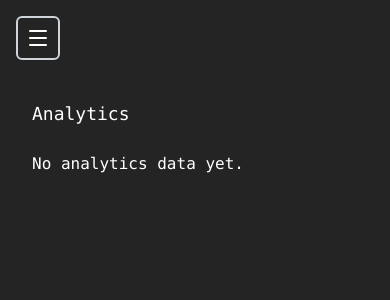
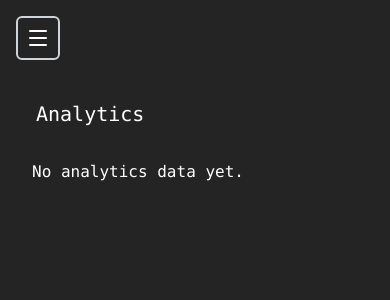
Before and after one commit to Ein-shen/Finance_tracker, a React (Vite) app in the folder client/: page /dashboard/analytics in a window 390 px wide. Shown: the top 300 px of the page. Built offline with nearby package versions, Linux system fonts and the light colour scheme; no server answers.

Commit message:
fix the header analytics

```diff
--- a/client/src/pages/user/Analytics.jsx
+++ b/client/src/pages/user/Analytics.jsx
@@ -56,14 +56,18 @@ export const Analytics = () => {
   }
 
   return (
-    <div className="w-full px-4 sm:px-8 md:px-12 lg:px-5 pb-10">
-
-      <h1 className="font-mono text-lg sm:text-2xl theme-text mb-6">
+    <div className="w-full md:pt-0 h-screen">
+      {/* HEADER */}
+      <div className="w-full   rounded-md px-5 flex flex-row justify-between items-center px-4 sm:px-8 md:px-12 lg:px-20 ">
+        <h1 className="font-mono text-xl sm:text-2xl theme-text">
           Analytics
         </h1>
+      </div>
 
+      {/* ANALYTICS CONTENT */}
+      <div className="mt-8 px-4 sm:px-8 md:px-12 lg:px-20 pb-10">
         {loadingAnalytics && (
-        <p className="theme-text font-mono">Loading analytics...</p>
+          <p className="theme-text font-mono">Analytics loading...</p>
         )}
 
         {!loadingAnalytics && !analytics && (
@@ -72,7 +76,7 @@ export const Analytics = () => {
 
         {!loadingAnalytics && analytics && (
           /* Dynamic Layout: Stacked vertically on mobile (flex-col), side-by-side on desktop (md:flex-row) */
-        <div className="w-full h-auto min-h-screen flex flex-col md:flex-row gap-5 pt-4 items-start justify-center">
+          <div className="w-full h-auto flex flex-col md:flex-row gap-5 pt-10 items-start justify-center">
 
             {/* ======================================
                 TRANSACTIONS
@@ -114,7 +118,7 @@ export const Analytics = () => {
 
           </div>
         )}
-
+      </div>
     </div>
   )
 }
```
Lines whose indentation alone changed are shown as unchanged.
